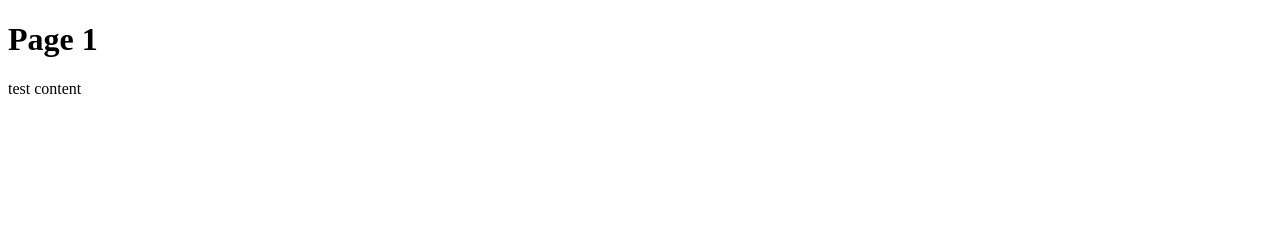
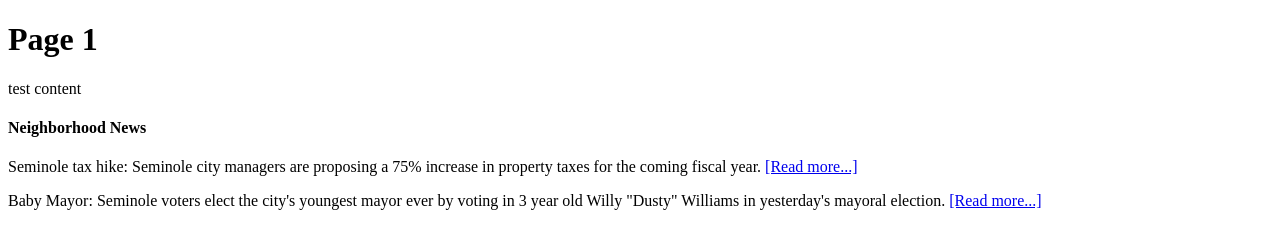
Before and after one commit to robfentress/testpages, a plain HTML site: page page1.html in a window 1280 px wide. Drawn offline with Linux system fonts and the light colour scheme.

Commit message:
2 Read More links

```diff
--- a/page1.html
+++ b/page1.html
@@ -8,5 +8,17 @@
   <body>
     <h1>Page 1</h1>
     <p>test content</p>
+    <h4>Neighborhood News</h4>
+    <p>
+      Seminole tax hike: Seminole city managers are proposing a 75% increase in
+      property taxes for the coming fiscal year.
+      <a href="taxhike.html">[Read more...]</a>
+    </p>
+
+    <p>
+      Baby Mayor: Seminole voters elect the city's youngest mayor ever by voting
+      in 3 year old Willy "Dusty" Williams in yesterday's mayoral election.
+      <a href="babymayor.html">[Read more...]</a>
+    </p>
   </body>
 </html>
```
